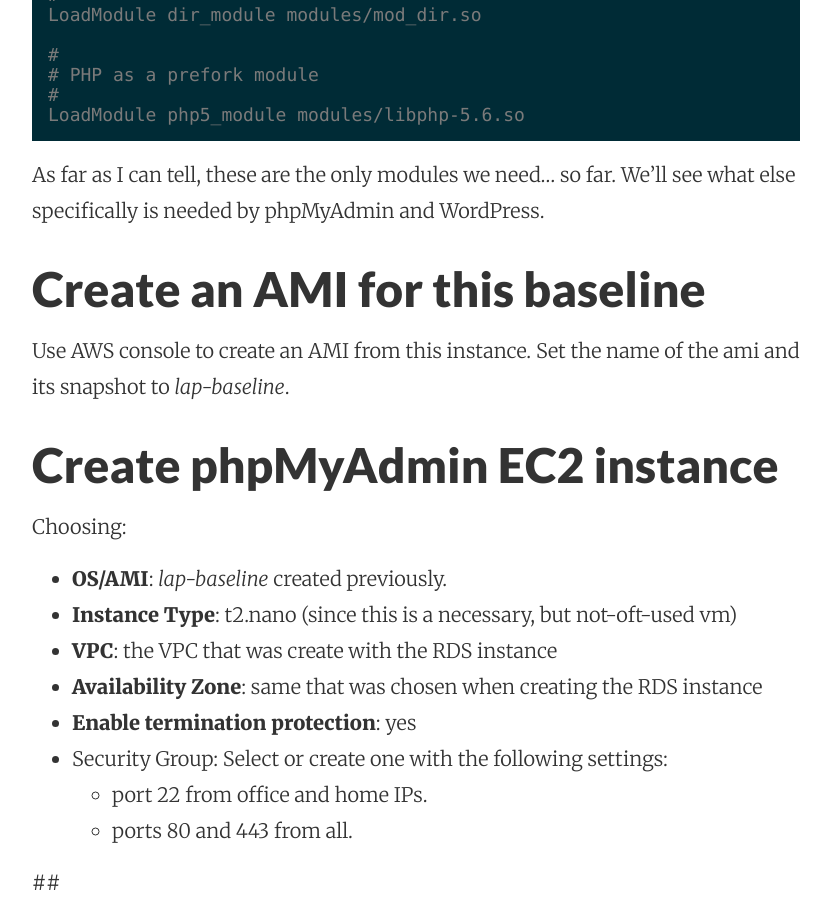
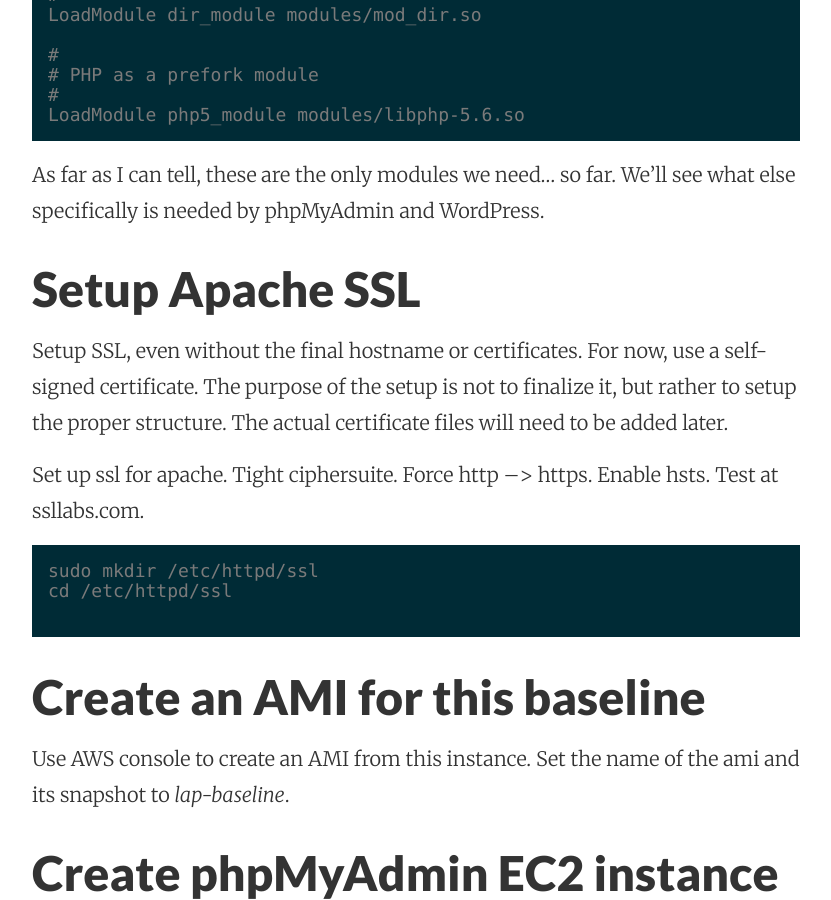
Before and after one commit to mattymaloney/mattymaloney.github.io, a Jekyll site: the page built from _posts/2016-03-28-apache-php-wordpress-phpmyadmin-aws-vpc-ec2-linux-rds-mariadb.md, in a window 1280 px wide and 900 px high, scrolled down 7042 px. Shown: the whole window, without its empty margins (224-1055 px from the left). Built offline with Jekyll 4.4.1, drawn with Linux system fonts in a browser that asks for light colours; some of the changed text lies outside the part shown.

Commit message:
Created 2016-03-28-apache-php-wordpress-phpmyadmin-aws-vpc-ec2-linux-rds-mariadb.md

````diff
--- a/_posts/2016-03-28-apache-php-wordpress-phpmyadmin-aws-vpc-ec2-linux-rds-mariadb.md
+++ b/_posts/2016-03-28-apache-php-wordpress-phpmyadmin-aws-vpc-ec2-linux-rds-mariadb.md
@@ -207,6 +207,23 @@
 As far as I can tell, these are the only modules we need... so far. We'll see what else specifically is needed by phpMyAdmin and WordPress.
 
 
+## Setup Apache SSL
+
+Setup SSL, even without the final hostname or certificates. For now, use a self-signed certificate. The purpose of the setup is not to finalize it, but rather to setup the proper structure. The actual certificate files will need to be added later.
+
+Set up ssl for apache.
+Tight ciphersuite.
+Force http --> https.
+Enable hsts.
+Test at ssllabs.com.
+
+```
+sudo mkdir /etc/httpd/ssl
+cd /etc/httpd/ssl
+
+```
+
+
 ## Create an AMI for this baseline
 
 Use AWS console to create an AMI from this instance. Set the name of the ami and its snapshot to _lap-baseline_.
````
Also changed, not shown: other parts of _posts/2016-03-28-apache-php-wordpress-phpmyadmin-aws-vpc-ec2-linux-rds-mariadb.md (+1 -1 lines).
